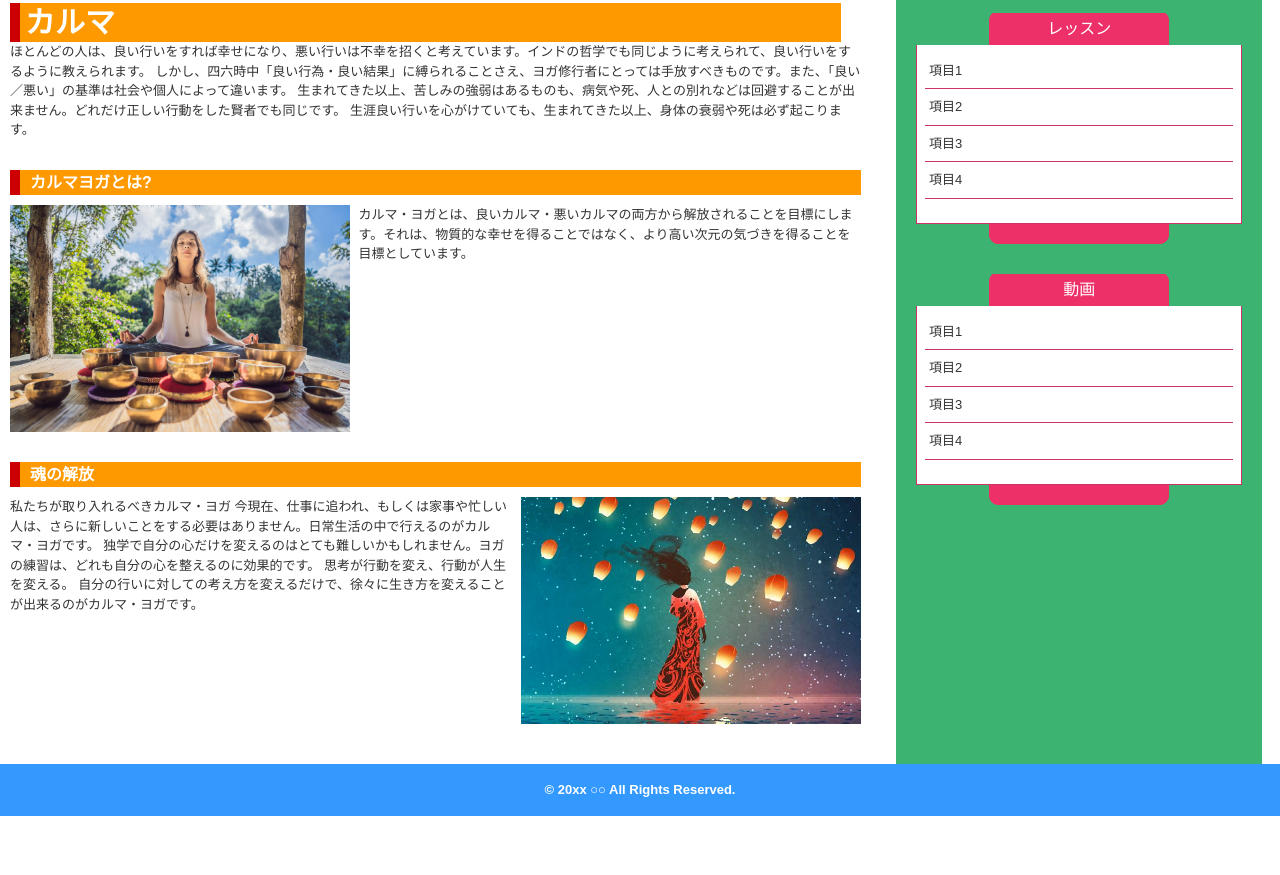
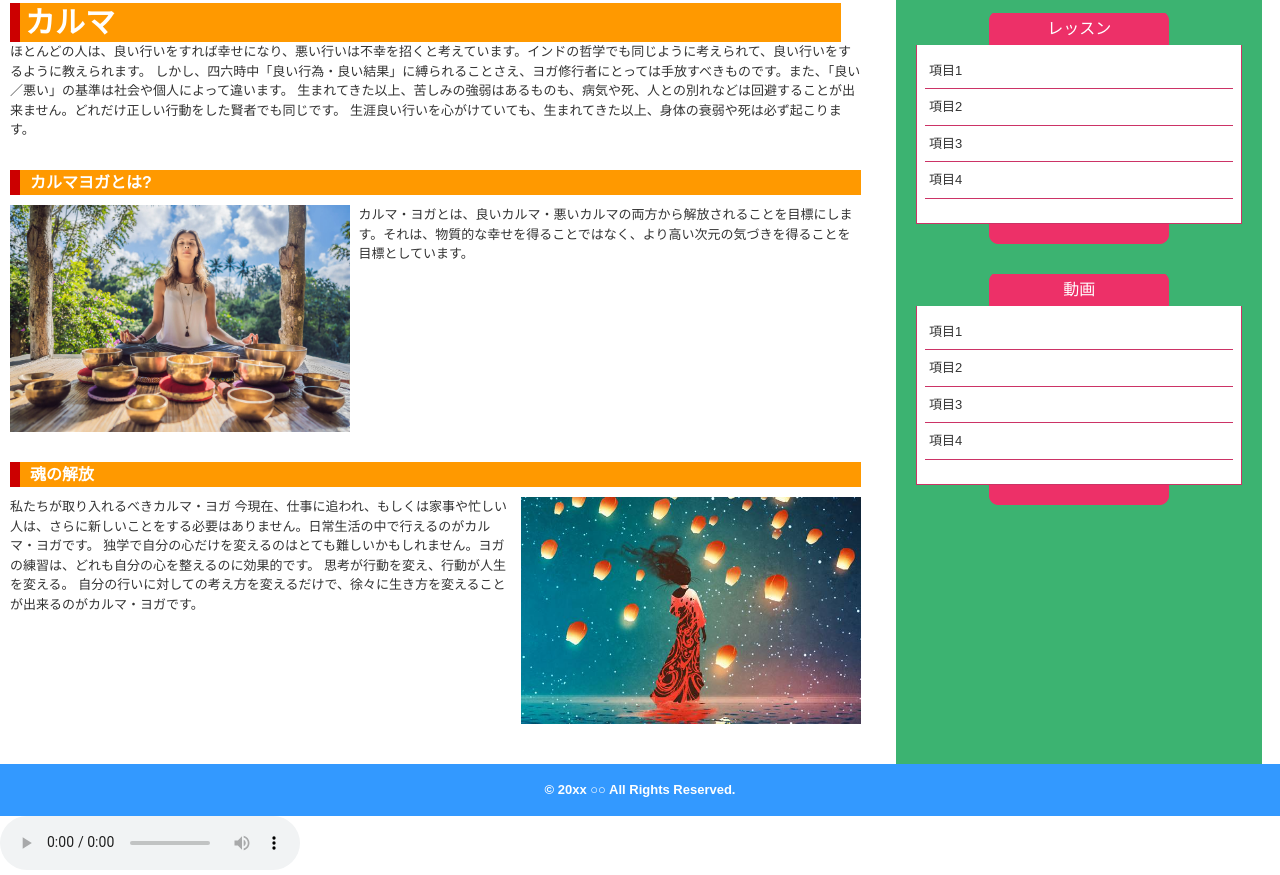
Before and after one commit to jahoel/Test-site, a plain HTML site: page index.html in a window 1280 px wide. Shown: the part 1029-1904 px from the top of the page. Before the commit the page ends 1845 px from the top, so only its background shows below. Drawn offline with Linux system fonts and the light colour scheme.

Commit message:
first commit

```diff
--- a/index.html
+++ b/index.html
@@ -78,5 +78,6 @@
         <div id="footer">
             <p>&copy; 20xx ○○ All Rights Reserved.</p>
         </div>
+        <audio src="スピリチュアル音楽.mp3" controls></audio>
     </body>
 </html>
```
Also changed, not shown: .c9/metadata/environment/index.html, 1 other file.
